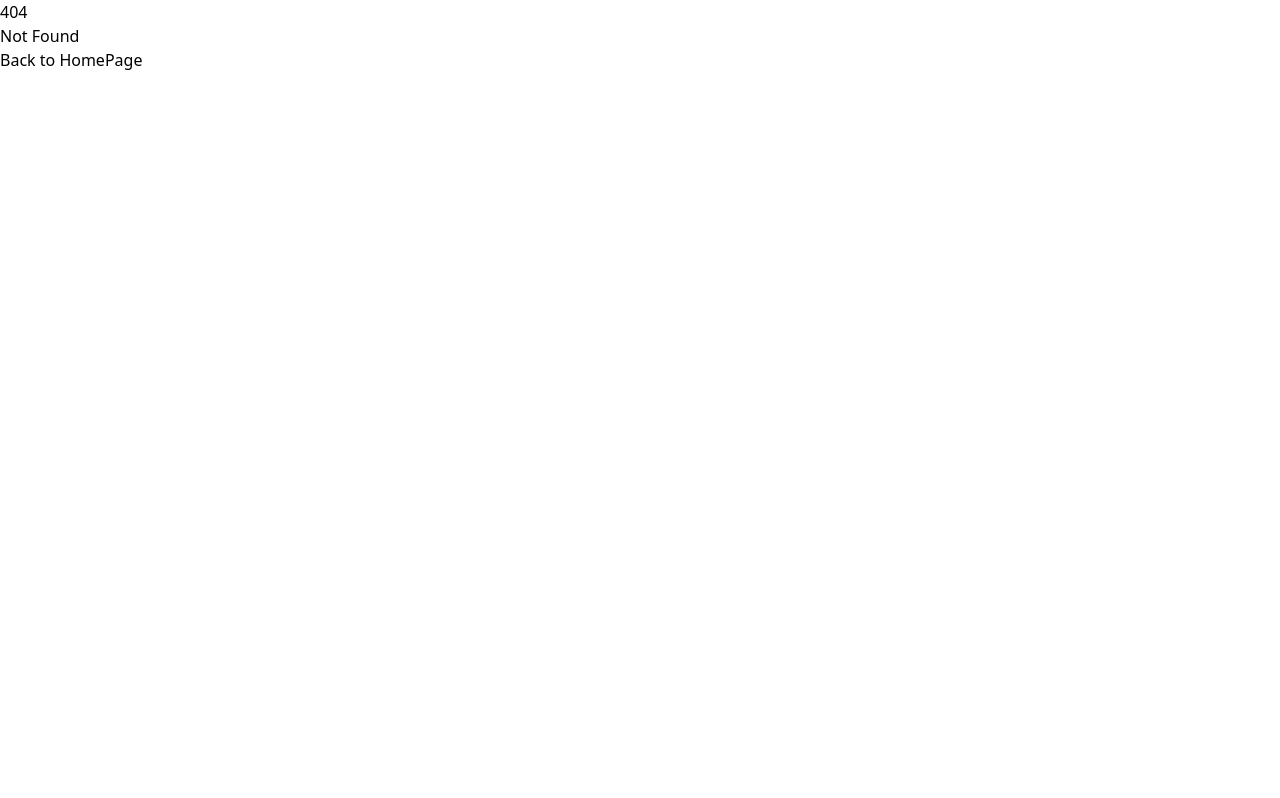
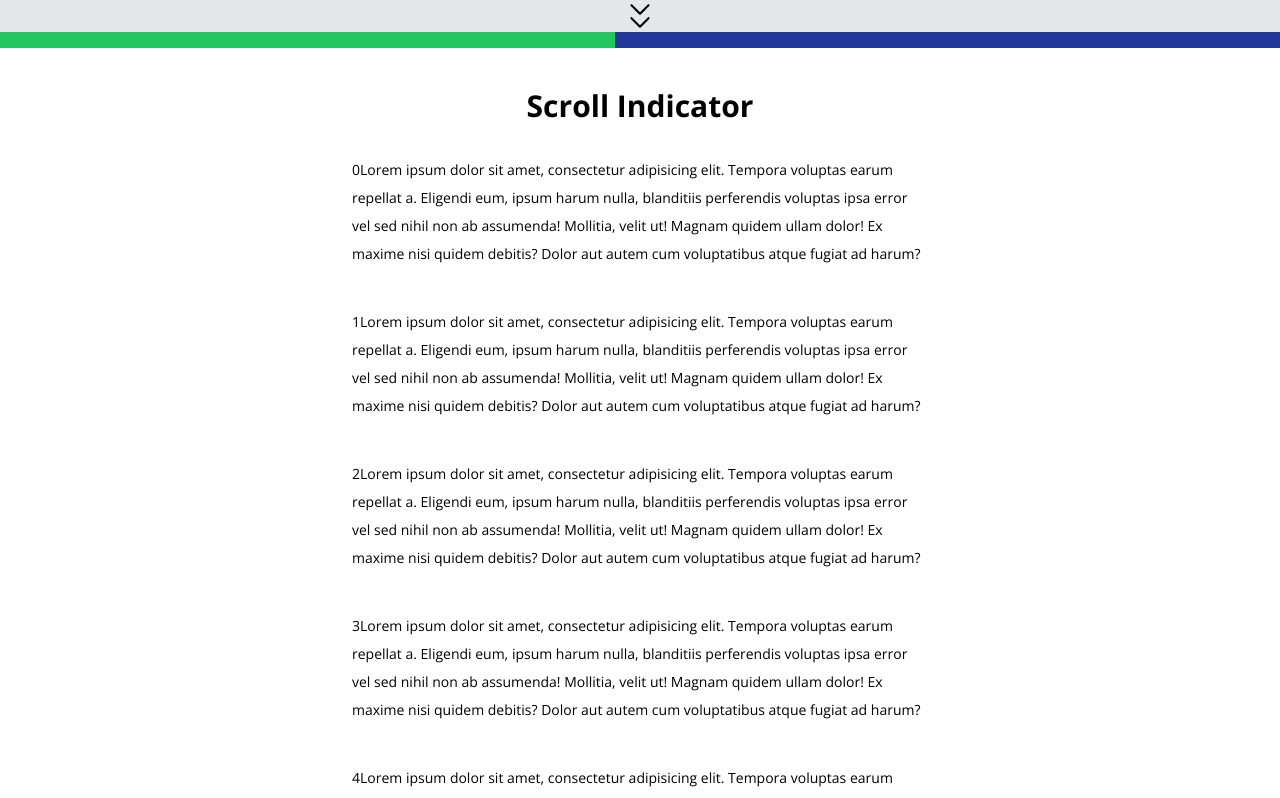
Before and after one commit to PhosRunia28/React-freeCodeCamp-Project, a React (Vite) app: page /scrollIndicator in a window 1280 px wide. Before the commit this address had no page. Shown: the top 798 px of the page. Built offline with nearby package versions, Linux system fonts and the light colour scheme; a web font is replaced by a local one.

Commit message:
project 8 & 9

```diff
--- a/src/App.jsx
+++ b/src/App.jsx
@@ -11,7 +11,9 @@ import Project from "./components/Project";
 import ProjectError from "./components/ProjectError";
 import QrCodeGenerator from "./components/QrCodeGenerator";
 import RandomColor from "./components/RandomColor";
+import ScrollIndicator from "./components/ScrollIndicator";
 import StarRating from "./components/StarRating";
+import Tabs from "./components/Tabs";
 import ToggleSwitch from "./components/ToggleSwitch";
 function App() {
   const router = createBrowserRouter(
@@ -28,6 +30,8 @@ function App() {
         <Route element={<LoadMore />} path="loadMore" />
         <Route element={<ToggleSwitch />} path="toggleSwitch" />
         <Route element={<QrCodeGenerator />} path="qrCodeGenerator" />
+        <Route element={<ScrollIndicator />} path="scrollIndicator" />
+        <Route element={<Tabs />} path="tabs" />
       </Route>,
     ),
   );
--- /dev/null
+++ b/src/components/ScrollIndicator.jsx
@@ -0,0 +1,47 @@
+import { motion } from "framer-motion";
+import { useEffect, useState } from "react";
+export default function ScrollIndicator() {
+  const [scrollPercentage, setScrollPErcentage] = useState(0);
+  const handleScrollPercentage = () => {
+    const howMuchScrolled =
+      document.body.scrollTop || document.documentElement.scrollTop;
+    const height =
+      document.documentElement.scrollHeight -
+      document.documentElement.clientHeight;
+    setScrollPErcentage(Math.floor((howMuchScrolled / height) * 100));
+  };
+  useEffect(() => {
+    window.addEventListener("scroll", handleScrollPercentage);
+    return () => window.removeEventListener("scroll", handleScrollPercentage);
+  }, []);
+  return (
+    <main className="relative  px-6 pb-8 pt-14 font-openSans">
+      <div className="fixed inset-x-0 top-8 h-4 w-full bg-blueDark">
+        <motion.div
+          initial={{ width: `${scrollPercentage}%` }}
+          animate={{ width: `${scrollPercentage}%` }}
+          transition={{ duration: 0.3 }}
+          className="absolute inset-x-0 top-0 h-4 bg-green-500"
+        ></motion.div>
+      </div>
+      <div className="mx-auto max-w-xl">
+        <h2 className="text-center text-3xl font-bold">Scroll Indicator</h2>
+        <div className="mt-8 flex flex-col gap-10 text-sm">
+          {[...Array(15)].map((_, index) => {
+            return (
+              <p className="leading-loose" key={index}>
+                {index}
+                Lorem ipsum dolor sit amet, consectetur adipisicing elit.
+                Tempora voluptas earum repellat a. Eligendi eum, ipsum harum
+                nulla, blanditiis perferendis voluptas ipsa error vel sed nihil
+                non ab assumenda! Mollitia, velit ut! Magnam quidem ullam dolor!
+                Ex maxime nisi quidem debitis? Dolor aut autem cum voluptatibus
+                atque fugiat ad harum?
+              </p>
+            );
+          })}
+        </div>
+      </div>
+    </main>
+  );
+}
--- /dev/null
+++ b/src/components/Tabs.jsx
@@ -0,0 +1,35 @@
+import { useState } from "react";
+
+export default function Tabs() {
+  const [selectedTabs, setSelectedTabs] = useState(0);
+  const content = [
+    "This is Tabs 1 ",
+    "This is Tabs 2 ",
+    "Random Tabs ",
+    "Hello World",
+    "War World 2",
+  ];
+  return (
+    <main className="absolute left-1/2 top-1/2 mx-auto w-full max-w-xl -translate-x-1/2 -translate-y-1/2 px-4 font-openSans">
+      <div className="flex flex-col justify-center gap-10">
+        <div className="flex flex-wrap justify-center gap-5">
+          {[...Array(content.length)].map((_, index) => {
+            return (
+              <button
+                type="button"
+                className="mx-auto w-full max-w-[12rem] rounded-md border border-blueDark bg-blueDark px-8 py-1 text-sm text-white transition duration-300 hover:bg-white hover:text-blueDark"
+                key={index}
+                onClick={() => setSelectedTabs(index)}
+              >
+                Tabs {index}
+              </button>
+            );
+          })}
+        </div>
+        <p className="mx-auto max-w-xs text-center text-2xl font-bold leading-relaxed">
+          {content[selectedTabs]}
+        </p>
+      </div>
+    </main>
+  );
+}
--- a/src/js/links.js
+++ b/src/js/links.js
@@ -27,4 +27,12 @@ export const links = [
     to: "/qrCodeGenerator",
     name: "Qr Code Generator",
   },
+  {
+    to: "/scrollIndicator",
+    name: "Scroll Indicator",
+  },
+  {
+    to: "/tabs",
+    name: "Tabs",
+  },
 ];
```
